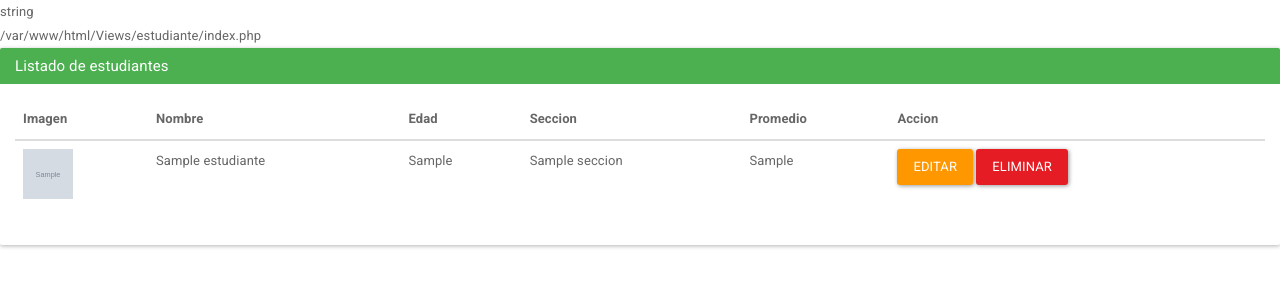
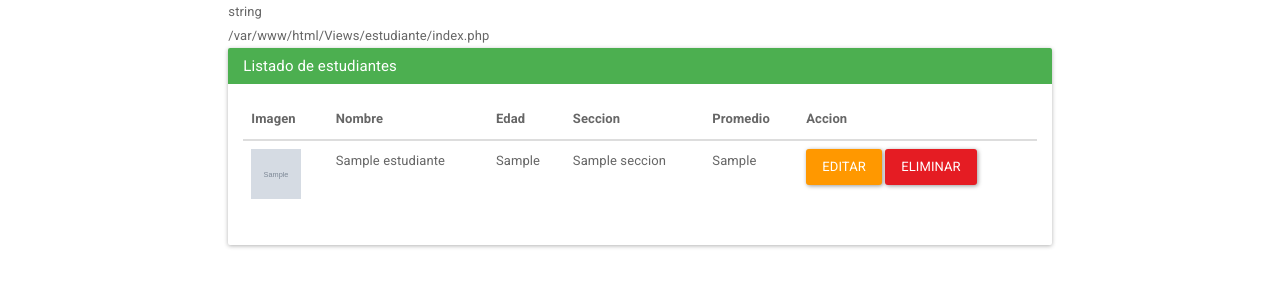
Before and after one commit to pavelquevedo/php_students_admin, a PHP site: page /students_admin/ in a window 1280 px wide. Shown: the top 300 px of the page. Run offline with PHP 8.4, Linux system fonts and the light colour scheme; tables that the repository leaves empty or names only in its code hold one stand-in row (values such as "Sample post"); grey boxes marked "Sample" are stand-in pictures.

Commit message:
Se modifico layout

```diff
--- a/Views/estudiante/index.php
+++ b/Views/estudiante/index.php
@@ -3,7 +3,7 @@
  		<h3 class="panel-title">Listado de estudiantes</h3>
  	</div>
  	<div class="panel-body">
- 		<table class="table table-stripped table-hover">
+ 			<table class="table table-stripped table-hover">
  			<thead>
  				<tr>
  					<th>Imagen</th>
--- a/Views/template.php
+++ b/Views/template.php
@@ -15,7 +15,8 @@
 		<link rel="stylesheet" href="<?php echo URL; ?>Views/template/css/bootstrap.css">
 	</head>
 	<body>
-
+		<div class="col-md-2"></div>
+		<div class="col-md-8">
 <?php
 
 	}
@@ -23,8 +24,8 @@
 	public function __destruct(){
 ?>
 
-
-
+		</div>
+		<div class="col-md-2"></div>
 	</body>
 	</html>
 
```
